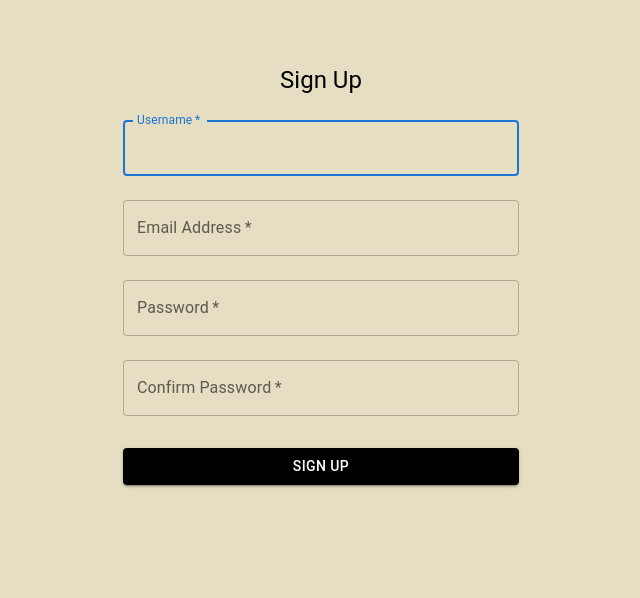
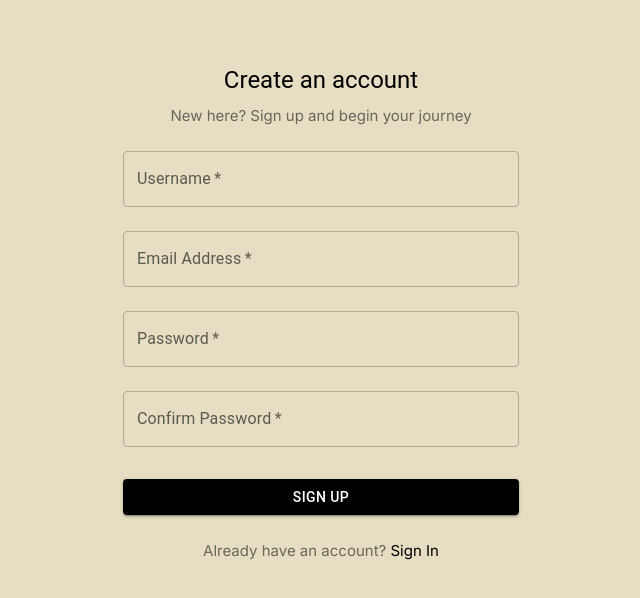
Before and after one commit to DiMoNiO04/graphiql-app, a Next.js app: page /signup in a window 1280 px wide. Shown: the top 598 px of the page, without its empty margins (319-959 px from the left). Built offline with nearby package versions, Linux system fonts and the light colour scheme.

Commit message:
feat: add validation for signIn and signUp forms

```diff
--- a/src/app/(auth)/signup/page.tsx
+++ b/src/app/(auth)/signup/page.tsx
@@ -1,7 +1,25 @@
-import { Box, Button, Container, TextField, Typography } from '@mui/material';
+'use client';
+
+import { Box, Button, Container, Link, TextField, Typography } from '@mui/material';
 import React from 'react';
+import { useForm, Controller } from 'react-hook-form';
+import { yupResolver } from '@hookform/resolvers/yup';
+import { authSchema } from '../../validation/authValidation';
+const SignUp = () => {
+  const {
+    control,
+    handleSubmit,
+    formState: { errors },
+  } = useForm({
+    resolver: yupResolver(authSchema),
+    mode: 'onBlur',
+    reValidateMode: 'onChange',
+  });
 
-const SignUp = () => {
+  const onSubmit = () => {
+    console.log('123');
+  };
+
   return (
     <Container maxWidth="xs">
       <Box
@@ -13,47 +31,94 @@ const SignUp = () => {
         }}
       >
         <Typography component="h1" variant="h5">
-          Sign Up
+          Create an account
         </Typography>
-        <Box component="form" noValidate sx={{ mt: 1 }}>
+        <p
+          style={{
+            fontSize: '15px',
+            fontWeight: 400,
+            textAlign: 'center',
+            marginTop: '10px',
+            color: 'rgba(0, 0, 0, 0.54)',
+          }}
+        >
+          New here? Sign up and begin your journey
+        </p>
+        <Box component="form" noValidate onSubmit={handleSubmit(onSubmit)} sx={{ mt: 1 }}>
+          <Controller
+            name="username"
+            control={control}
+            defaultValue=""
+            render={({ field }) => (
               <TextField
+                {...field}
                 margin="normal"
                 required
                 fullWidth
                 id="username"
                 label="Username"
-            name="username"
                 autoComplete="username"
-            autoFocus
+                // autoFocus add or not?
+                error={!!errors.username}
+                helperText={errors.username?.message}
               />
+            )}
+          />
+          <Controller
+            name="email"
+            control={control}
+            defaultValue=""
+            render={({ field }) => (
               <TextField
+                {...field}
                 margin="normal"
                 required
                 fullWidth
                 id="email"
                 label="Email Address"
-            name="email"
                 autoComplete="email"
+                error={!!errors.email}
+                helperText={errors.email?.message}
               />
+            )}
+          />
+          <Controller
+            name="password"
+            control={control}
+            defaultValue=""
+            render={({ field }) => (
               <TextField
+                {...field}
                 margin="normal"
                 required
                 fullWidth
-            name="password"
                 label="Password"
                 type="password"
                 id="password"
-            autoComplete="current-password"
+                autoComplete="new-password"
+                error={!!errors.password}
+                helperText={errors.password?.message}
               />
+            )}
+          />
+          <Controller
+            name="confirmPassword"
+            control={control}
+            defaultValue=""
+            render={({ field }) => (
               <TextField
+                {...field}
                 margin="normal"
                 required
                 fullWidth
-            name="confirmPassword"
                 label="Confirm Password"
                 type="password"
                 id="confirmPassword"
-            autoComplete="current-password"
+                autoComplete="new-password"
+                error={!!errors.confirmPassword}
+                helperText={errors.confirmPassword?.message}
+              />
+            )}
           />
           <Button
             type="submit"
@@ -73,6 +138,20 @@ const SignUp = () => {
           >
             Sign Up
           </Button>
+          <p
+            style={{
+              fontSize: '15px',
+              fontWeight: 400,
+              textAlign: 'center',
+              marginTop: '10px',
+              color: 'rgba(0, 0, 0, 0.54)',
+            }}
+          >
+            Already have an account? {''}
+            <Link href="/signin" style={{ color: 'black', textDecoration: 'none' }}>
+              Sign In
+            </Link>
+          </p>
         </Box>
       </Box>
     </Container>
--- /dev/null
+++ b/src/app/validation/authValidation.ts
@@ -0,0 +1,11 @@
+import * as yup from 'yup';
+
+export const authSchema = yup.object().shape({
+  username: yup.string().required('Username is required').min(3, 'Username must be at least 3 characters'),
+  email: yup.string().required('Email is required').email('Invalid email format'),
+  password: yup.string().required('Password is required').min(8, 'Password must be at least 8 characters'),
+  confirmPassword: yup
+    .string()
+    .required('Confirm Password is required')
+    .oneOf([yup.ref('password')], 'Passwords must match'),
+});
```
Also changed, not shown: package.json (+5 -2 lines), src/app/(auth)/signin/page.tsx (+68 -7 lines), 1 other file (tests, documents, lock files or other folders). Lines whose indentation alone changed are shown as unchanged.
